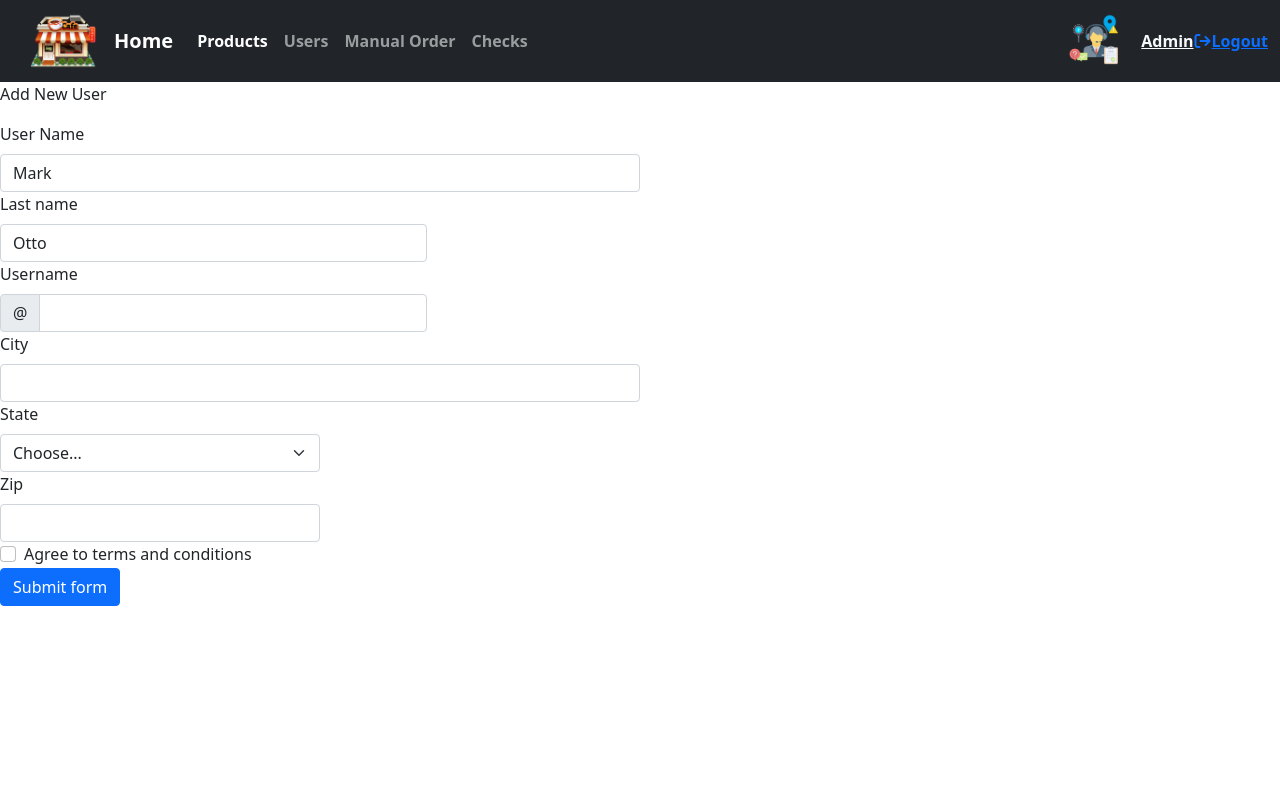
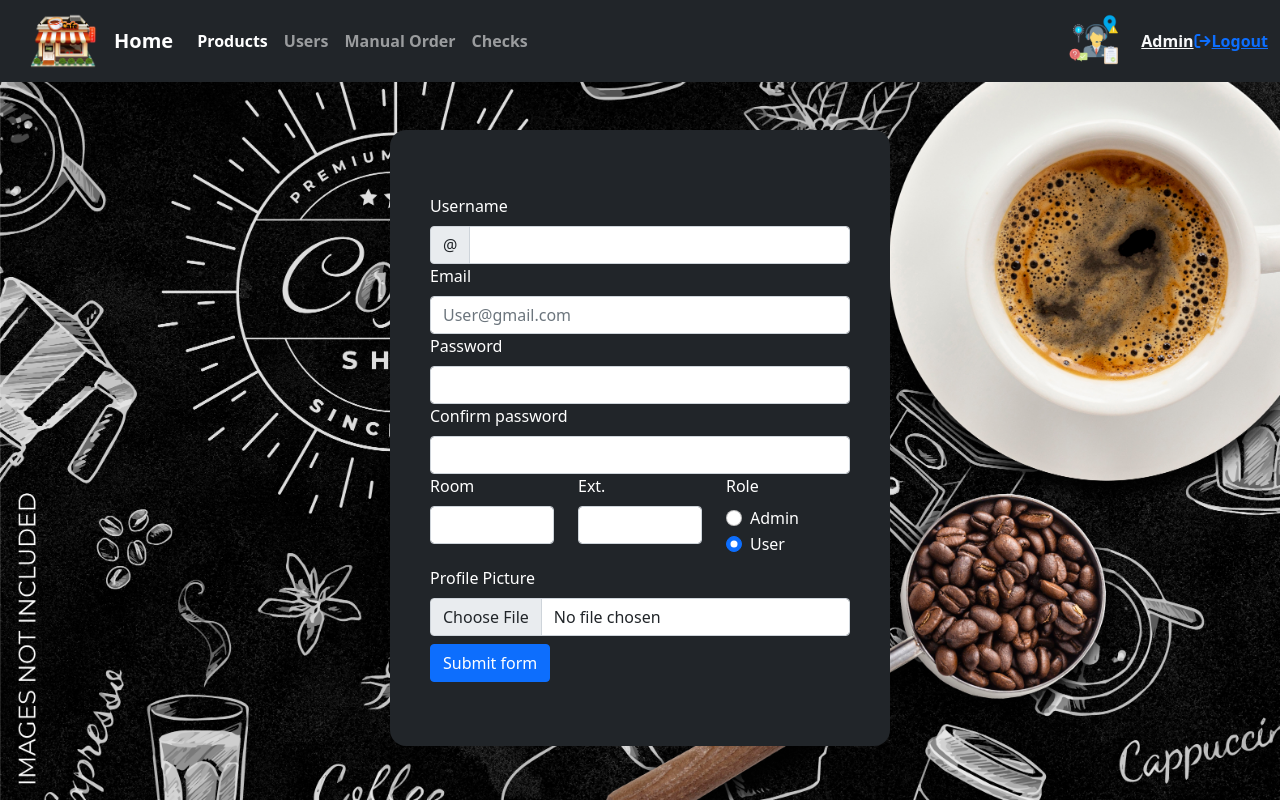
Before and after one commit to eidazzam/cafeteria-project-iti, a PHP site: page /adminPages/addUser.php in a window 1280 px wide. Run offline with PHP 8.4, Linux system fonts and the light colour scheme; some libraries are stand-ins or nearby versions; some web fonts are replaced.

Commit message:
add user and check in db

```diff
--- a/adminPages/addUser.php
+++ b/adminPages/addUser.php
@@ -1,3 +1,28 @@
+<?php
+
+//   session_start();
+//   // If the user is not logged in redirect to the login page...
+//   if (!isset($_SESSION['loggedin'])) {
+//       header('Location: ../login.php');
+//   }
+//   if ($_SESSION['is_admin']!=1){
+//       die ("Access Denied");
+//   }
+?>
+
+
+<?php
+$response = "";
+
+if ($_SERVER["REQUEST_METHOD"] == "GET") {
+    if (empty($_GET["user"])) {
+        $response = "";
+    } else {
+        $response = $_GET['user'];
+    }
+}
+?>
+
 <!DOCTYPE html>
 <html lang="en">
 
@@ -6,85 +31,87 @@
     <meta http-equiv="X-UA-Compatible" content="IE=edge">
     <meta name="viewport" content="width=device-width, initial-scale=1.0">
     <title>Add New User</title>
+    <link href="https://cdn.jsdelivr.net/npm/bootstrap@5.1.3/dist/css/bootstrap.min.css" rel="stylesheet" integrity="sha384-1BmE4kWBq78iYhFldvKuhfTAU6auU8tT94WrHftjDbrCEXSU1oBoqyl2QvZ6jIW3" crossorigin="anonymous">
+    <style>
+        body {
+            background-image: url("../images/back2.jpg");
+            background-size: cover;
+            background-repeat: no-repeat;
+            background-attachment: fixed;
+        }
+    </style>
 </head>
 
 <body onload="dbreaction()">
     <?php include('adminNav.html') ?>
-    <!-- *************** -->
-    <div id="main-container">
-        <div id="card">
-            <div id="header">
-                <p>Add New User</p>
-            </div>
-            <div id="form-container">
-                <table>
-                    <!-- <?php //echo $_SERVER["REQUEST_METHOD"];
-                            ?> -->
-                    <form class="row g-3 needs-validation" novalidate action="addUserdb.php" method="POST" id="form" enctype="multipart/form-data">
-                        <div class="col-md-6">
-                            <label for="validationCustom01" class="form-label">User Name</label>
-                            <input type="text" class="form-control" id="validationCustom01" value="Mark" required>
-                            <div class="valid-feedback">
-                                Looks good!
-                            </div>
-                        </div>
-                        <div class="col-md-4">
-                            <label for="validationCustom02" class="form-label">Last name</label>
-                            <input type="text" class="form-control" id="validationCustom02" value="Otto" required>
-                            <div class="valid-feedback">
-                                Looks good!
-                            </div>
-                        </div>
-                        <div class="col-md-4">
+    <form class="container d-flex justify-content-center py-5 my-5 needs-validation" style="background-color:#212529; color:white;border-radius:1rem;max-width:500px;min-width:350px;" action="addUserdb.php" method="POST" id="form" enctype="multipart/form-data" novalidate>
+        <div class="row mx-3 py-3">
+            <div class="col-md-12">
                 <label for="validationCustomUsername" class="form-label">Username</label>
                 <div class="input-group has-validation">
                     <span class="input-group-text" id="inputGroupPrepend">@</span>
-                                <input type="text" class="form-control" id="validationCustomUsername" aria-describedby="inputGroupPrepend" required>
+                    <input type="text" class="form-control" id="validationCustomUsername" aria-describedby="inputGroupPrepend" name="username" pattern="[a-zA-Z_]+[a-zA-Z0-9]{2,10}" title="Name should start with letter or underscore, 3 characters at least 'No special characters are allowed'" required>
                     <div class="invalid-feedback">
                         Please choose a username.
                     </div>
                 </div>
             </div>
-                        <div class="col-md-6">
-                            <label for="validationCustom03" class="form-label">City</label>
-                            <input type="text" class="form-control" id="validationCustom03" required>
-                            <div class="invalid-feedback">
-                                Please provide a valid city.
+            <div class="col-md-12">
+                <label for="validationCustom01" class="form-label">Email</label>
+                <input placeholder="User@gmail.com" class="form-control" id="validationCustom01" type="email" name="email" pattern="[a-z0-9._%+-]+@[a-z0-9.-]+\.[a-z]{2,}$" required>
+                <div class="valid-feedback">
+                    Looks good!
                 </div>
             </div>
-                        <div class="col-md-3">
-                            <label for="validationCustom04" class="form-label">State</label>
-                            <select class="form-select" id="validationCustom04" required>
-                                <option selected disabled value="">Choose...</option>
-                                <option>...</option>
-                            </select>
-                            <div class="invalid-feedback">
-                                Please select a valid state.
+            <div class="col-md-12">
+                <label for="validationCustom02" class="form-label">Password</label>
+                <input class="form-control" id="validationCustom02" type="password" name="password" pattern="[a-zA-Z0-9._%+-]{3,}" title="password should not be less than 3 characters or contain a special character" required>
+                <div class="valid-feedback">
+                    Looks good!
                 </div>
             </div>
-                        <div class="col-md-3">
-                            <label for="validationCustom05" class="form-label">Zip</label>
-                            <input type="text" class="form-control" id="validationCustom05" required>
+            <div class="col-md-12">
+                <label for="validationCustom03" class="form-label">Confirm password</label>
+                <input class="form-control" id="validationCustom03" type="password" name="confirm" required>
                 <div class="invalid-feedback">
-                                Please provide a valid zip.
+                    Please confirm password.
                 </div>
             </div>
-                        <div class="col-12">
+            <div class="col-md-4">
+                <label class="form-label">Room</label>
+                <input type="text" class="form-control" name="room" pattern="[0-9]{0,5}">
+            </div>
+            <div class="col-md-4">
+                <label class="form-label">Ext.</label>
+                <input type="text" class="form-control" type="tel" name="ext" pattern="01[0-9]{9}">
+            </div>
+            <div class="col-md-4">
+                <label class="form-label">Role</label>
                 <div class="form-check">
-                                <input class="form-check-input" type="checkbox" value="" id="invalidCheck" required>
-                                <label class="form-check-label" for="invalidCheck">
-                                    Agree to terms and conditions
+                    <input value="1" class="form-check-input" type="radio" name="admin" id="flexRadioDefault1">
+                    <label class="form-check-label" for="flexRadioDefault1">
+                        Admin
                     </label>
-                                <div class="invalid-feedback">
-                                    You must agree before submitting.
+                </div>
+                <div class="form-check">
+                    <input value="0" class="form-check-input" type="radio" name="admin" id="flexRadioDefault2" checked>
+                    <label class="form-check-label" for="flexRadioDefault2">
+                        User
+                    </label>
                 </div>
             </div>
+            <div class="col-12 my-2">
+                <label for="formFile" class="form-label">Profile Picture</label>
+                <input class="form-control" type="file" name="image" id="img" accept=".png, .jpeg, .jpg" id="formFile">
+            </div>
+            <div class="col-12">
+                <input type="hidden" name="hidden_id" value="">
             </div>
             <div class="col-12">
                 <button class="btn btn-primary" type="submit">Submit form</button>
             </div>
+        </div>
     </form>
-                    <script src="https://cdn.jsdelivr.net/npm/bootstrap@5.1.3/dist/js/bootstrap.min.js" integrity="sha384-QJHtvGhmr9XOIpI6YVutG+2QOK9T+ZnN4kzFN1RtK3zEFEIsxhlmWl5/YESvpZ13" crossorigin="anonymous"></script>
     <script>
         // Example starter JavaScript for disabling form submissions if there are invalid fields
         (function() {
@@ -106,6 +133,24 @@
                     }, false)
                 })
         })()
+
+        let response = <?php echo json_encode($response) ?>;
+        console.log(response)
+        let notification = document.getElementById("notification");
+
+        function dbreaction() {
+            if (response == "accepted") {
+                notification.innerHTML = "<p class='note'>User added successfully</p>";
+                notification.style.display = 'block';
+                notification.style.animation = 'notify 5s forwards';
+
+            } else if (response == "notAccepted") {
+                notification.innerHTML = "<p class='note'>User already exists</p>";
+                notification.style.display = 'block';
+                notification.style.animation = 'notify 2s forwards';
+
+            }
+        }
     </script>
 </body>
 
```
Also changed, not shown: adminPages/addUserdb.php (added, +93 -0 lines). Lines whose indentation alone changed are shown as unchanged.
